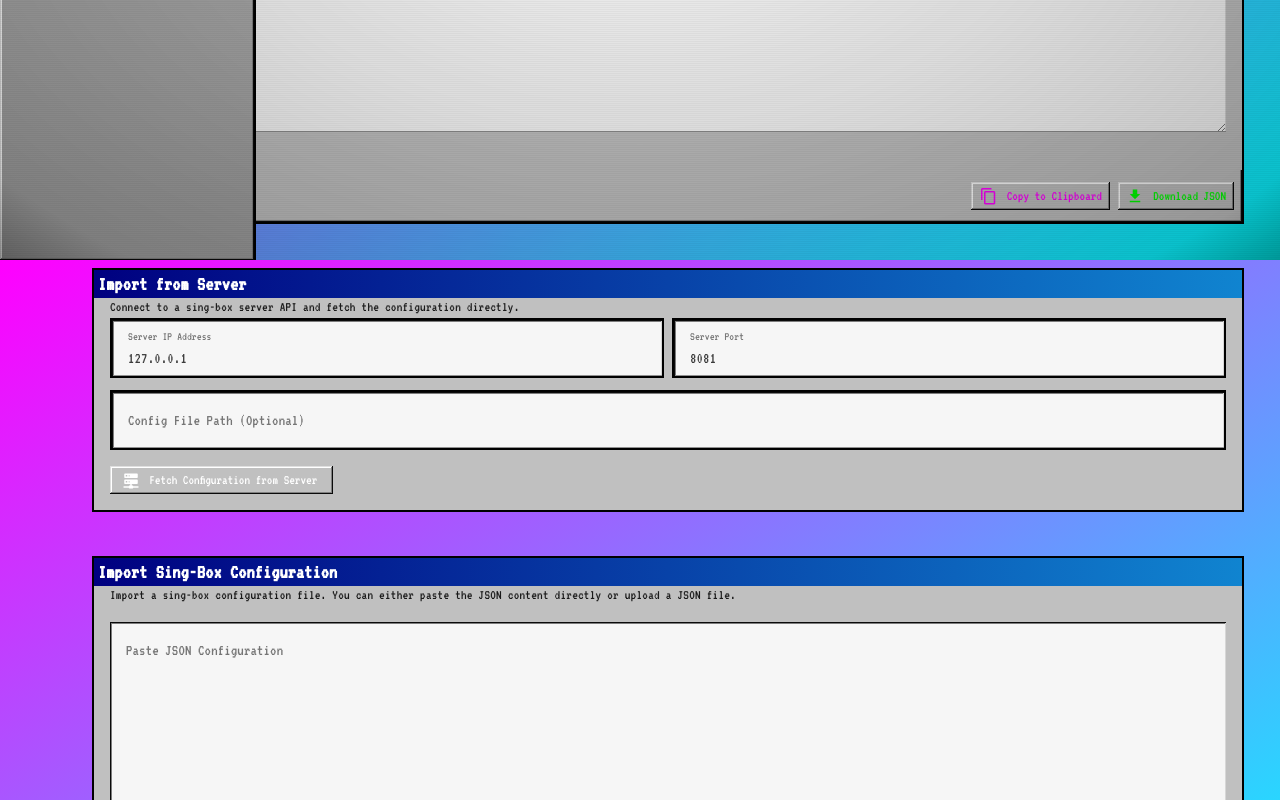
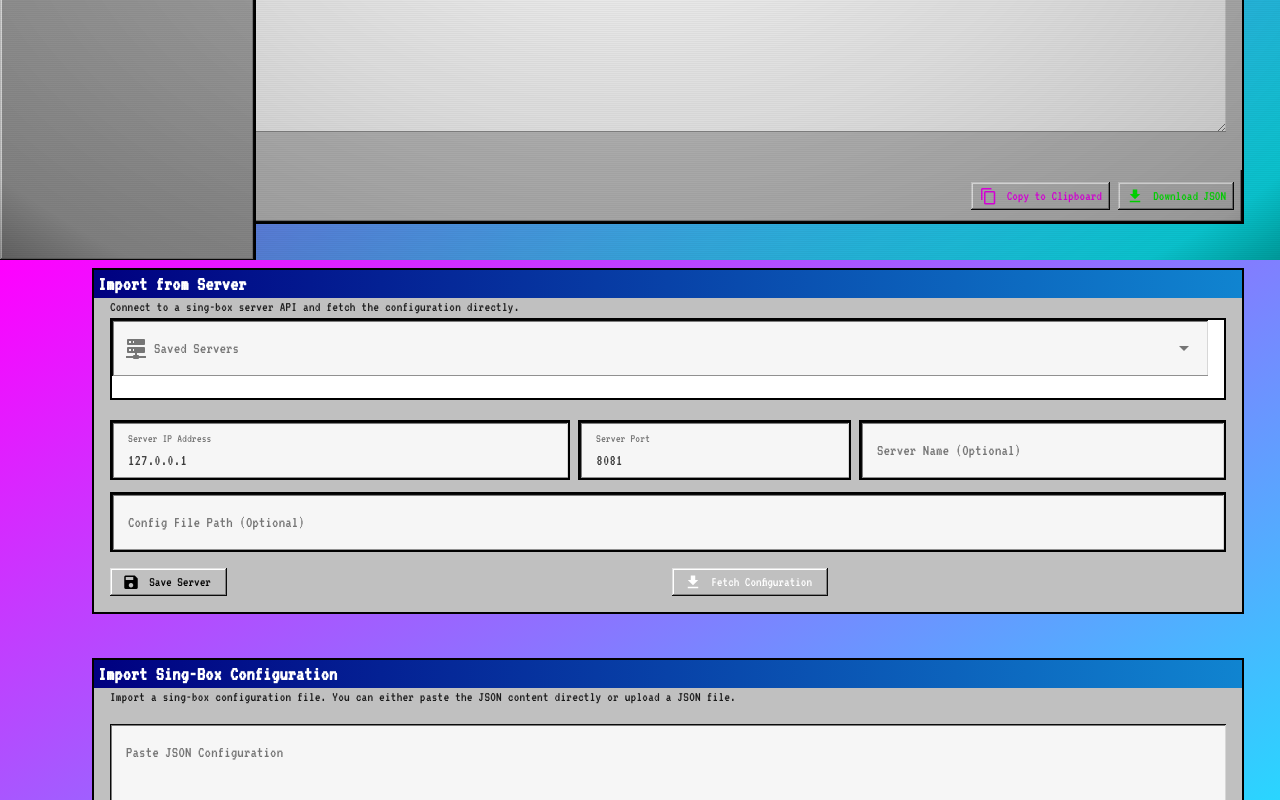
Before and after one commit to rtlvpn/ui, a Vue app: page /app/exportconfig in a window 1280 px wide. Shown: the part 540-1340 px from the top of the page. Built offline with nearby package versions, Linux system fonts and the light colour scheme.

Commit message:
Save servers

```diff
--- a/src/locales/en.ts
+++ b/src/locales/en.ts
@@ -499,13 +499,18 @@
   serverImport: {
     title: "Import from Server",
     description: "Connect to a sing-box server API and fetch the configuration directly.",
+    savedServers: "Saved Servers",
     serverIp: "Server IP Address",
     serverPort: "Server Port",
+    serverName: "Server Name (Optional)",
     configPath: "Config File Path (Optional)",
-    fetchConfig: "Fetch Configuration from Server",
+    saveServer: "Save Server",
+    fetchConfig: "Fetch Configuration",
     fetchSuccess: "Configuration successfully fetched from server",
     fetchError: "Failed to fetch configuration: {error}",
     noServerIp: "Please enter a server IP address",
-    noServerPort: "Please enter a server port"
+    noServerPort: "Please enter a server port",
+    serverSaved: "Server configuration saved",
+    serverDeleted: "Server configuration deleted"
   },
 }
--- a/src/views/ExportConfig.vue
+++ b/src/views/ExportConfig.vue
@@ -50,8 +50,33 @@
           <v-card-title>{{ $t('serverImport.title') }}</v-card-title>
           <v-card-text>
             <p>{{ $t('serverImport.description') }}</p>
+            <v-row class="mb-3">
+              <v-col cols="12">
+                <v-select
+                  v-model="selectedSavedServer"
+                  :items="savedServersForSelect"
+                  :label="$t('serverImport.savedServers')"
+                  item-title="name"
+                  item-value="id"
+                  prepend-inner-icon="mdi-server-network"
+                  @update:model-value="loadSavedServer"
+                  clearable
+                  outlined
+                >
+                  <template v-slot:append>
+                    <v-icon
+                      color="error"
+                      @click="deleteSelectedServer"
+                      v-if="selectedSavedServer"
+                    >
+                      mdi-delete
+                    </v-icon>
+                  </template>
+                </v-select>
+              </v-col>
+            </v-row>
             <v-row>
-              <v-col cols="12" sm="6">
+              <v-col cols="12" sm="6" md="5">
                 <v-text-field
                   v-model="serverIp"
                   :label="$t('serverImport.serverIp')"
@@ -59,7 +84,7 @@
                   hide-details="auto"
                 ></v-text-field>
               </v-col>
-              <v-col cols="12" sm="6">
+              <v-col cols="12" sm="6" md="3">
                 <v-text-field
                   v-model="serverPort"
                   :label="$t('serverImport.serverPort')"
@@ -68,9 +93,18 @@
                   type="number"
                 ></v-text-field>
               </v-col>
+              <v-col cols="12" md="4">
+                <v-text-field
+                  v-model="serverName"
+                  :label="$t('serverImport.serverName')"
+                  outlined
+                  hide-details="auto"
+                  placeholder="My Server"
+                ></v-text-field>
+              </v-col>
             </v-row>
             <v-row class="mt-2">
-              <v-col cols="12" sm="12">
+              <v-col cols="12">
                 <v-text-field
                   v-model="configPath"
                   :label="$t('serverImport.configPath')"
@@ -81,13 +115,23 @@
               </v-col>
             </v-row>
             <v-row class="mt-3">
-              <v-col cols="12">
+              <v-col cols="12" sm="6">
+                <v-btn
+                  color="secondary"
+                  block
+                  @click="saveServerConfig"
+                  prepend-icon="mdi-content-save"
+                >
+                  {{ $t('serverImport.saveServer') }}
+                </v-btn>
+              </v-col>
+              <v-col cols="12" sm="6">
                 <v-btn
                   color="primary"
                   block
                   @click="fetchServerConfig"
                   :loading="isLoading"
-                  prepend-icon="mdi-server-network"
+                  prepend-icon="mdi-download"
                 >
                   {{ $t('serverImport.fetchConfig') }}
                 </v-btn>
@@ -151,7 +195,137 @@
 const serverIp = ref('127.0.0.1')
 const serverPort = ref('8081')
 const configPath = ref('')
+const serverName = ref('')
 const isLoading = ref(false)
+
+// Saved servers
+interface SavedServer {
+  id: string;
+  name: string;
+  ip: string;
+  port: string;
+  path: string;
+}
+
+const savedServers = ref<SavedServer[]>([])
+const selectedSavedServer = ref<string | null>(null)
+
+// Transform saved servers for v-select
+const savedServersForSelect = computed(() => {
+  return savedServers.value.map(server => ({
+    id: server.id,
+    name: `${server.name} (${server.ip}:${server.port})`
+  }))
+})
+
+// Load saved servers from localStorage
+const loadSavedServers = () => {
+  const storedServers = localStorage.getItem('savedServers')
+  if (storedServers) {
+    try {
+      savedServers.value = JSON.parse(storedServers)
+    } catch (error) {
+      console.error('Error parsing saved servers', error)
+      savedServers.value = []
+    }
+  }
+}
+
+// Save the current server to the saved list
+const saveServerConfig = () => {
+  if (!serverIp.value) {
+    push.warning({
+      title: i18n.global.t('warning'),
+      message: i18n.global.t('serverImport.noServerIp')
+    })
+    return
+  }
+
+  if (!serverPort.value) {
+    push.warning({
+      title: i18n.global.t('warning'),
+      message: i18n.global.t('serverImport.noServerPort')
+    })
+    return
+  }
+
+  // Generate name if not provided
+  const name = serverName.value || `Server ${serverIp.value}`
+
+  // Create unique ID using timestamp
+  const id = `server_${Date.now()}`
+
+  // Check if a server with same IP and port already exists
+  const existingServerIndex = savedServers.value.findIndex(
+    server => server.ip === serverIp.value && server.port === serverPort.value
+  )
+
+  if (existingServerIndex >= 0) {
+    // Update existing server
+    savedServers.value[existingServerIndex] = {
+      id: savedServers.value[existingServerIndex].id,
+      name: name,
+      ip: serverIp.value,
+      port: serverPort.value,
+      path: configPath.value
+    }
+  } else {
+    // Add new server
+    savedServers.value.push({
+      id,
+      name,
+      ip: serverIp.value,
+      port: serverPort.value,
+      path: configPath.value
+    })
+  }
+
+  // Save to localStorage
+  localStorage.setItem('savedServers', JSON.stringify(savedServers.value))
+
+  // Set as selected server
+  selectedSavedServer.value = existingServerIndex >= 0
+    ? savedServers.value[existingServerIndex].id
+    : id
+
+  push.success({
+    title: i18n.global.t('success'),
+    message: i18n.global.t('serverImport.serverSaved')
+  })
+}
+
+// Load a saved server into the form
+const loadSavedServer = (serverId: string | null) => {
+  if (!serverId) return
+
+  const server = savedServers.value.find(server => server.id === serverId)
+  if (server) {
+    serverIp.value = server.ip
+    serverPort.value = server.port
+    configPath.value = server.path
+    serverName.value = server.name
+  }
+}
+
+// Delete the selected server
+const deleteSelectedServer = () => {
+  if (!selectedSavedServer.value) return
+
+  const serverIndex = savedServers.value.findIndex(
+    server => server.id === selectedSavedServer.value
+  )
+
+  if (serverIndex >= 0) {
+    savedServers.value.splice(serverIndex, 1)
+    localStorage.setItem('savedServers', JSON.stringify(savedServers.value))
+    selectedSavedServer.value = null
+
+    push.success({
+      title: i18n.global.t('success'),
+      message: i18n.global.t('serverImport.serverDeleted')
+    })
+  }
+}
 
 // Get the configuration in JSON format
 const updateConfigJson = () => {
@@ -161,6 +335,7 @@
 // Initial data load
 onMounted(() => {
   updateConfigJson()
+  loadSavedServers()
 })
 
 // Copy config to clipboard
@@ -239,6 +414,18 @@
     // Set the fetched config to the import textarea
     importJson.value = data
 
+    // Auto-save this server if it doesn't exist and has a good connection
+    if (serverIp.value && serverPort.value && !serverName.value) {
+      const existingServer = savedServers.value.find(
+        server => server.ip === serverIp.value && server.port === serverPort.value
+      )
+
+      if (!existingServer) {
+        serverName.value = `Server ${serverIp.value}`
+        saveServerConfig()
+      }
+    }
+
     push.success({
       title: i18n.global.t('success'),
       message: i18n.global.t('serverImport.fetchSuccess')
@@ -303,7 +490,12 @@
 // Reset configuration and clear localStorage
 const resetConfig = () => {
   if (confirm(i18n.global.t('exportConfig.resetConfirm'))) {
+    // Don't clear saved servers when resetting config
+    const storedServers = localStorage.getItem('savedServers')
     localStorage.clear()
+    if (storedServers) {
+      localStorage.setItem('savedServers', storedServers)
+    }
     window.location.reload()
   }
 }
```
